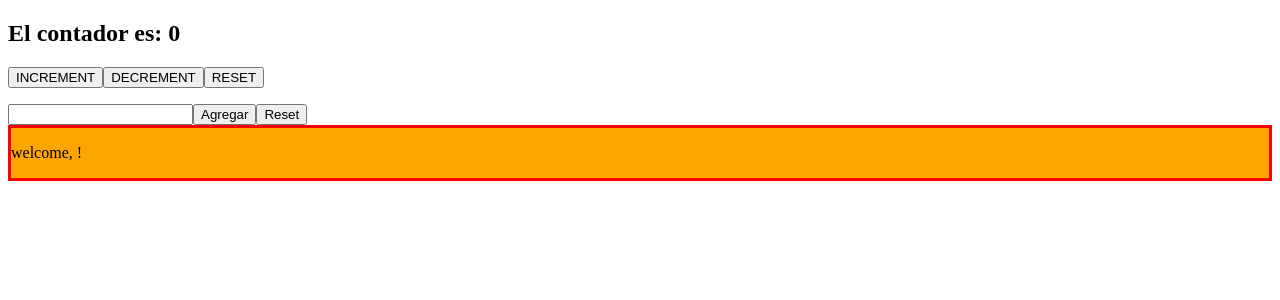
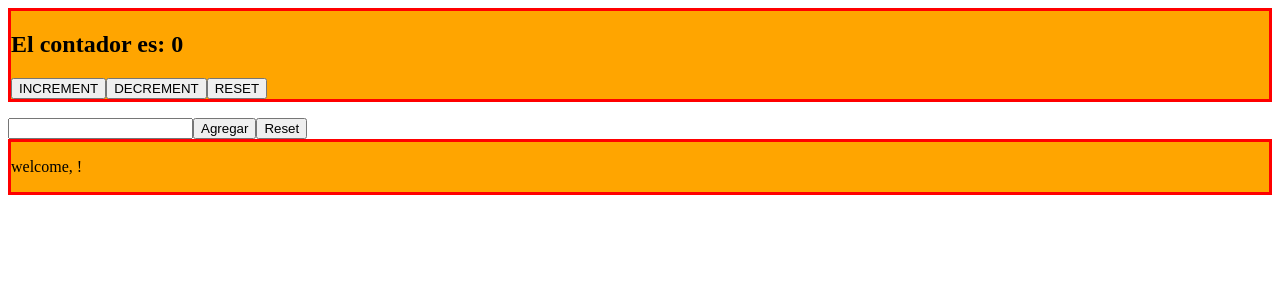
Before and after one commit to MarcosMarcoski/Ejercicios-React, a React (Vite) app in the folder vite-project/ejercicios/: page / in a window 1280 px wide. Shown: the top 300 px of the page. Built offline with nearby package versions, Linux system fonts and the light colour scheme.

Commit message:
ejercicio 61

```diff
--- a/vite-project/ejercicios/src/componentes/Counter.jsx
+++ b/vite-project/ejercicios/src/componentes/Counter.jsx
@@ -2,6 +2,10 @@ import { useEffect, useState, useRef } from "react";
 import { CounterDisplay } from "./CounterDisplay";
 
 export function Counter({ start = 0 }) {
+  const MyStyle ={
+    backgroundColor: 'orange',
+    border: '3px solid red',
+  }
   const [counter, setCounter] = useState(start);
   const directionRef = useRef(null);
   useEffect(() => {
@@ -22,7 +26,7 @@ export function Counter({ start = 0 }) {
   }
 
   return (
-    <div>
+    <div style={MyStyle}>
       <CounterDisplay counter={counter} />
       <button onClick={increment}>INCREMENT</button>
       <button onClick={decrement}>DECREMENT</button>
```
